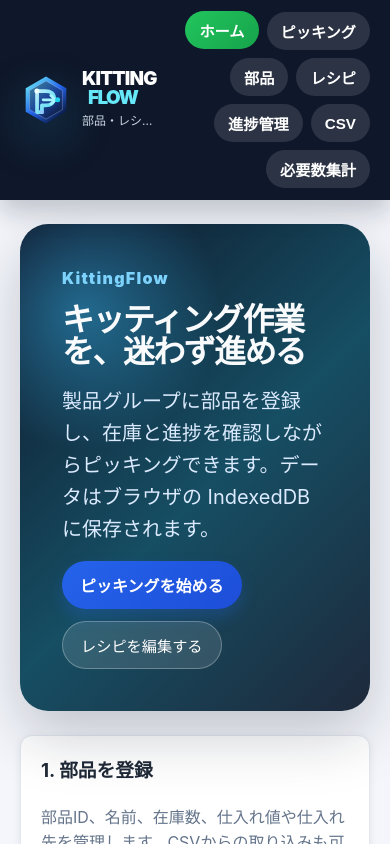
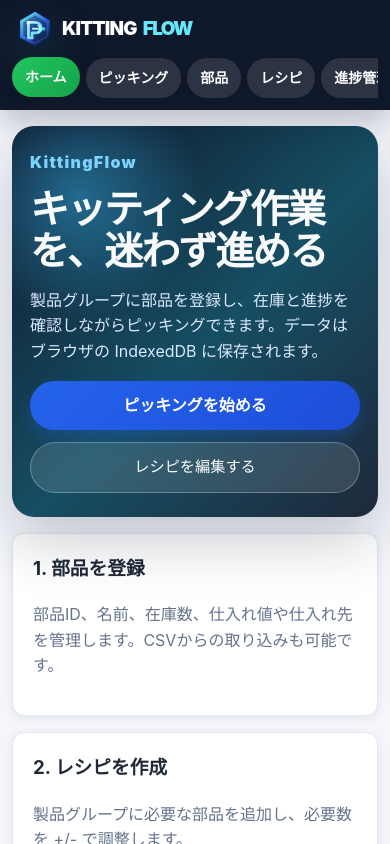
Before and after one commit to te9no/KittingFlow, a React (Vite) app: page / in a window 390 px wide. Shown: the top 844 px of the page. Built offline with nearby package versions, Linux system fonts and the light colour scheme.

Commit message:
Publish responsive UI under test path

```diff
--- a/package.json
+++ b/package.json
@@ -3,7 +3,7 @@
   "version": "1.5.0",
   "scripts": {
     "dev": "vite",
-    "build": "vite build",
+    "build": "vite build && node scripts/prepare-test-path.mjs",
     "preview": "vite preview"
   },
   "dependencies": {
--- a/src/App.jsx
+++ b/src/App.jsx
@@ -9,6 +9,7 @@
 import RequirementSummarySelect from "./components/RequirementSummarySelect";
 import { buttonStyles, hoverStyles, createHoverHandlers } from "./styles/buttons";
 import { applyGlobalTheme, card, layout, palette, spacing, typography } from "./styles/theme";
+import "./styles/responsive.css";
 
 const text = {
   appName: "KittingFlow",
@@ -18,7 +19,7 @@
   parts: "\u90e8\u54c1",
   recipes: "\u30ec\u30b7\u30d4",
   progress: "\u9032\u6357\u7ba1\u7406",
-  csv: "CSV",
+  csv: "\u30c7\u30fc\u30bf",
   requirements: "\u5fc5\u8981\u6570\u96c6\u8a08",
   startPicking: "\u30d4\u30c3\u30ad\u30f3\u30b0\u3092\u59cb\u3081\u308b",
   editRecipes: "\u30ec\u30b7\u30d4\u3092\u7de8\u96c6\u3059\u308b",
@@ -59,8 +60,8 @@
     letterSpacing: "-0.08em"
   };
   return (
-    <div style={logoStyle} aria-label={text.appName}>
-      <svg style={markStyle} viewBox="0 0 64 64" role="img" aria-hidden="true" focusable="false">
+    <div className="app-logo" style={logoStyle} aria-label={text.appName}>
+      <svg className="app-logo__mark" style={markStyle} viewBox="0 0 64 64" role="img" aria-hidden="true" focusable="false">
         <defs>
           <linearGradient id="logo-core" x1="10" y1="8" x2="56" y2="58" gradientUnits="userSpaceOnUse">
             <stop offset="0" stopColor="#67e8f9" />
@@ -82,7 +83,7 @@
       </svg>
       <span style={{ display: "grid", gap: 3, minWidth: 0 }}>
         <span style={wordStyle}>Kitting<span style={accentStyle}>Flow</span></span>
-        <span style={{ color: "#cbd5e1", fontSize: typography.size.xs, whiteSpace: "nowrap", overflow: "hidden", textOverflow: "ellipsis" }}>{text.tagline}</span>
+        <span className="app-logo__tagline" style={{ color: "#cbd5e1", fontSize: typography.size.xs, whiteSpace: "nowrap", overflow: "hidden", textOverflow: "ellipsis" }}>{text.tagline}</span>
       </span>
     </div>
   );
@@ -131,13 +132,13 @@
   ];
 
   return (
-    <div style={{ display: "grid", gap: spacing(6) }}>
-      <section style={heroStyle}>
+    <div className="home-page" style={{ display: "grid", gap: spacing(6) }}>
+      <section className="home-hero" style={heroStyle}>
         <div style={{ maxWidth: 720, position: "relative", zIndex: 1 }}>
           <div style={{ color: "#7dd3fc", fontWeight: 900, marginBottom: spacing(3), letterSpacing: "0.08em" }}>{text.appName}</div>
           <h1 style={{ margin: 0, fontSize: "clamp(2rem, 5vw, 4.4rem)", lineHeight: 1.02, letterSpacing: "-0.05em" }}>{text.homeTitle}</h1>
           <p style={{ margin: `${spacing(4)} 0`, color: "#dbeafe", fontSize: typography.size.lg, maxWidth: 680 }}>{text.homeLead}</p>
-          <div style={{ display: "flex", gap: spacing(3), flexWrap: "wrap" }}>
+          <div className="home-actions" style={{ display: "flex", gap: spacing(3), flexWrap: "wrap" }}>
             <button type="button" onClick={() => onNavigate("picking")} style={primaryAction}>{text.startPicking}</button>
             <button type="button" onClick={() => onNavigate("recipes")} style={secondaryAction}>{text.editRecipes}</button>
           </div>
@@ -216,9 +217,9 @@
   return (
     <div>
       <header style={headerStyle} data-app-header="true">
-        <div style={headerInnerStyle}>
+        <div className="app-header__inner" style={headerInnerStyle}>
           <Logo />
-          <nav style={navStyle}>
+          <nav className="app-nav" style={navStyle} aria-label="メインナビゲーション">
             {renderTabButton("home", text.home)}
             {renderTabButton("picking", text.picking)}
             {renderTabButton("parts", text.parts)}
@@ -230,8 +231,8 @@
         </div>
       </header>
 
-      <main style={mainStyle}>
-        <div style={contentStyle}>
+      <main className="app-main" style={mainStyle}>
+        <div className="app-content" style={contentStyle}>
           {tab === "home" && <HomePage onNavigate={setTab} />}
           {tab === "picking" && <PickingUI />}
           {tab === "parts" && <PartsTable />}
--- a/src/components/ImportExportPanel.jsx
+++ b/src/components/ImportExportPanel.jsx
@@ -119,7 +119,7 @@
   }
 
   return (
-    <div style={{ maxWidth: layout.maxWidth, margin: "0 auto", padding: `${spacing(4)} 0` }}>
+    <div className="mobile-page import-export-page" style={{ maxWidth: layout.maxWidth, margin: "0 auto", padding: `${spacing(4)} 0` }}>
       <h3 style={{ marginBottom: spacing(3), fontWeight: typography.headingWeight }}>データ入出力</h3>
       <div style={{ display: "grid", gridTemplateColumns: "1fr", gap: spacing(3) }}>
         <div style={card()}>
--- a/src/components/PartsTable.jsx
+++ b/src/components/PartsTable.jsx
@@ -481,8 +481,8 @@
   };
 
   return (
-    <div style={{ maxWidth: layout.maxWidth, margin: "0 auto", padding: spacing(4) }}>
-      <header ref={toolbarRef} style={toolbarStyle}>
+    <div className="mobile-page parts-page" style={{ maxWidth: layout.maxWidth, margin: "0 auto", padding: spacing(4) }}>
+      <header className="page-toolbar" ref={toolbarRef} style={toolbarStyle}>
         <h3 style={{ margin: 0, fontWeight: typography.headingWeight }}>{labels.title}</h3>
         <button onClick={addRow} style={{ padding: "8px 16px", borderRadius: spacing(2), border: `1px solid ${palette.primaryDark}`, background: palette.primary, color: "#fff", fontWeight: 600, cursor: "pointer" }}>
           {labels.addRow}
--- a/src/components/PickingUI.jsx
+++ b/src/components/PickingUI.jsx
@@ -173,13 +173,13 @@
   }
 
   return (
-    <div style={{ maxWidth: 620, margin: "0 auto", padding: "16px", textAlign: "center" }}>
+    <div className="mobile-page picking-page" style={{ maxWidth: 620, margin: "0 auto", padding: "16px", textAlign: "center" }}>
       <h3>{"📦 " + LABEL_PICKING}</h3>
 
       <div style={{ margin: "8px 0" }}>
         <label>
           {LABEL_PRODUCT}:
-          <select value={productId} onChange={(event) => setProductId(event.target.value)} style={{ marginLeft: 8, padding: "6px 8px" }}>
+          <select className="picking-product-select" value={productId} onChange={(event) => setProductId(event.target.value)} style={{ marginLeft: 8, padding: "6px 8px" }}>
             {products.map((product) => (
               <option key={product.id} value={product.id}>{`${product.id} - ${product.name}`}</option>
             ))}
--- a/src/components/ProgressTable.jsx
+++ b/src/components/ProgressTable.jsx
@@ -418,8 +418,9 @@
   const modalPrintButtonStyle = buttonStyles.primary(canPrint);
 
   return (
-    <div style={containerStyle}>
+    <div className="mobile-page progress-page" style={containerStyle}>
       <div
+        className="page-heading-row"
         style={{
           display: "flex",
           alignItems: "flex-end",
--- a/src/components/RequirementSummarySelect.jsx
+++ b/src/components/RequirementSummarySelect.jsx
@@ -147,12 +147,12 @@
   };
 
   return (
-    <div style={{ maxWidth: layout.maxWidth, margin: "0 auto", padding: spacing(4) }}>
+    <div className="mobile-page requirements-page" style={{ maxWidth: layout.maxWidth, margin: "0 auto", padding: spacing(4) }}>
       <h3 style={{ marginBottom: spacing(3), fontWeight: typography.headingWeight }}>🧮 部品集計（必要セット・個数別）</h3>
 
       <div style={card({ display: "grid", gap: spacing(2) })}>
         {selection.map((sel, idx) => (
-          <div key={idx} style={{ display: "flex", gap: spacing(2) }}>
+          <div className="requirements-row" key={idx} style={{ display: "flex", gap: spacing(2) }}>
             <select
               value={sel.id}
               onChange={(e) => handleSelectChange(idx, "id", e.target.value)}
@@ -175,7 +175,7 @@
           </div>
         ))}
 
-        <div style={{ display: "flex", gap: spacing(2), marginTop: spacing(1) }}>
+        <div className="requirements-actions" style={{ display: "flex", gap: spacing(2), marginTop: spacing(1) }}>
           <button onClick={addRow} style={{ ...buttonBase, background: palette.surfaceAlt }}>
             + 製品を追加
           </button>
--- /dev/null
+++ b/src/styles/responsive.css
@@ -0,0 +1,285 @@
+* {
+  box-sizing: border-box;
+}
+
+html {
+  -webkit-text-size-adjust: 100%;
+}
+
+button,
+input,
+select,
+textarea {
+  font: inherit;
+}
+
+img,
+svg {
+  max-width: 100%;
+}
+
+@media (max-width: 720px) {
+  body {
+    overflow-x: hidden;
+  }
+
+  [data-app-header="true"] {
+    padding: 10px 12px 8px !important;
+  }
+
+  .app-header__inner {
+    display: grid !important;
+    gap: 8px !important;
+    max-width: 100% !important;
+  }
+
+  .app-logo {
+    gap: 8px !important;
+    padding-inline: 4px;
+  }
+
+  .app-logo__mark {
+    width: 38px !important;
+    height: 38px !important;
+  }
+
+  .app-logo__tagline {
+    display: none !important;
+  }
+
+  .app-nav {
+    display: flex !important;
+    flex-wrap: nowrap !important;
+    justify-content: flex-start !important;
+    gap: 6px !important;
+    width: calc(100vw - 24px);
+    overflow-x: auto;
+    padding: 2px 2px 4px;
+    scroll-snap-type: x proximity;
+    scrollbar-width: none;
+    -webkit-overflow-scrolling: touch;
+  }
+
+  .app-nav::-webkit-scrollbar {
+    display: none;
+  }
+
+  .app-nav button {
+    flex: 0 0 auto;
+    min-height: 40px;
+    padding: 8px 13px !important;
+    font-size: 0.875rem !important;
+    scroll-snap-align: start;
+  }
+
+  .app-main {
+    padding: 16px 12px 24px !important;
+  }
+
+  .app-content {
+    width: 100%;
+    max-width: 100% !important;
+  }
+
+  .home-page {
+    gap: 16px !important;
+  }
+
+  .home-hero {
+    padding: 28px 20px !important;
+    border-radius: 22px !important;
+  }
+
+  .home-hero h1 {
+    font-size: clamp(2rem, 10vw, 2.75rem) !important;
+    line-height: 1.08 !important;
+  }
+
+  .home-hero p {
+    font-size: 1rem !important;
+  }
+
+  .home-actions {
+    display: grid !important;
+    grid-template-columns: 1fr;
+  }
+
+  .home-actions button {
+    width: 100%;
+    min-height: 46px;
+  }
+
+  .mobile-page {
+    width: 100%;
+    max-width: 100% !important;
+    margin: 0 auto !important;
+    padding: 4px 0 !important;
+  }
+
+  .page-toolbar {
+    position: static !important;
+    flex-wrap: wrap;
+    align-items: flex-start !important;
+    gap: 10px !important;
+  }
+
+  .page-toolbar > :first-child {
+    min-width: 0;
+  }
+
+  .page-heading-row {
+    align-items: flex-start !important;
+    flex-direction: column;
+    gap: 6px !important;
+    margin-bottom: 16px !important;
+  }
+
+  .progress-page h2 {
+    font-size: 1.35rem !important;
+  }
+
+  .picking-page {
+    text-align: left !important;
+  }
+
+  .picking-page > h3,
+  .picking-page > div:not(:last-child),
+  .picking-page > p {
+    text-align: center;
+  }
+
+  .picking-page label,
+  .picking-page select,
+  .picking-page input {
+    max-width: 100%;
+  }
+
+  .picking-product-select {
+    display: block;
+    width: 100%;
+    min-height: 44px;
+    margin: 6px 0 0 !important;
+  }
+
+  .picking-page button {
+    min-height: 44px;
+    margin-block: 4px;
+  }
+
+  .import-export-page input[type="file"] {
+    display: block;
+    width: 100%;
+    max-width: 100%;
+    margin-top: 4px;
+  }
+
+  .import-export-page input[type="text"],
+  .import-export-page input:not([type]) {
+    width: 100% !important;
+    max-width: 100%;
+  }
+
+  .requirements-row {
+    display: grid !important;
+    grid-template-columns: minmax(0, 1fr) 88px;
+  }
+
+  .requirements-row select,
+  .requirements-row input {
+    min-width: 0;
+    width: 100% !important;
+  }
+
+  .requirements-actions {
+    display: grid !important;
+    grid-template-columns: 1fr;
+  }
+
+  .requirements-actions button {
+    width: 100%;
+    min-height: 44px;
+  }
+
+  .recipe-toolbar > div:last-child {
+    width: 100%;
+    justify-content: space-between !important;
+  }
+
+  .recipe-quick-layout {
+    grid-template-columns: minmax(0, 1fr) !important;
+  }
+
+  .recipe-parts-sidebar {
+    position: static !important;
+    max-height: none !important;
+    grid-template-rows: auto !important;
+  }
+
+  .recipe-parts-sidebar > div:last-child {
+    display: flex !important;
+    overflow-x: auto;
+    overflow-y: hidden !important;
+    padding: 0 0 8px !important;
+    scroll-snap-type: x proximity;
+  }
+
+  .recipe-parts-sidebar > div:last-child > div {
+    flex: 0 0 210px;
+    scroll-snap-align: start;
+  }
+
+  .recipe-group-form,
+  .recipe-inline-form,
+  .recipe-inline-form--duplicate {
+    grid-template-columns: minmax(0, 1fr) !important;
+  }
+
+  .recipe-group-form button,
+  .recipe-inline-form button {
+    min-height: 42px;
+  }
+
+  .recipe-group-header {
+    grid-template-columns: minmax(0, 1fr) !important;
+  }
+
+  .recipe-group-header > button:last-child {
+    width: 100%;
+    min-height: 42px;
+  }
+
+  .recipe-part-row {
+    grid-template-columns: minmax(0, 1fr) auto auto auto !important;
+  }
+
+  .recipe-part-row > :nth-child(2) {
+    grid-column: 1 / -1;
+    grid-row: 2;
+  }
+
+  .recipe-part-row > :last-child {
+    grid-column: 4;
+    grid-row: 1;
+  }
+
+  .parts-page [role="dialog"],
+  .progress-page [role="dialog"] {
+    max-height: calc(100dvh - 24px);
+    overflow-y: auto;
+  }
+}
+
+@media (max-width: 420px) {
+  .home-hero {
+    padding: 24px 18px !important;
+  }
+
+  .mobile-page h2,
+  .mobile-page h3 {
+    overflow-wrap: anywhere;
+  }
+
+  .recipe-page section {
+    padding: 14px !important;
+  }
+}
```
Also changed, not shown: scripts/prepare-test-path.mjs (added, +14 -0 lines), src/components/RecipeTable.jsx (+9 -9 lines), 1 other file (tests, documents, lock files or other folders).
